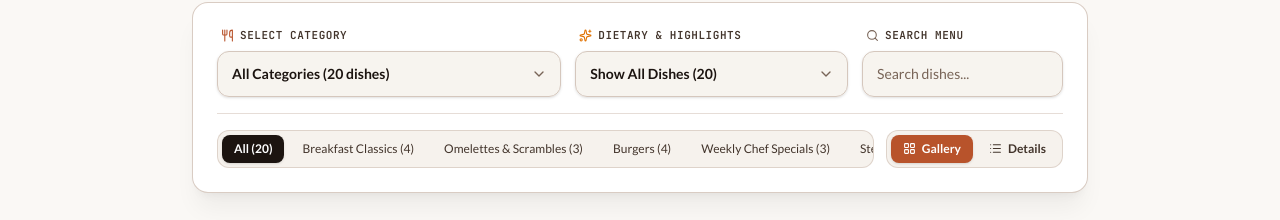
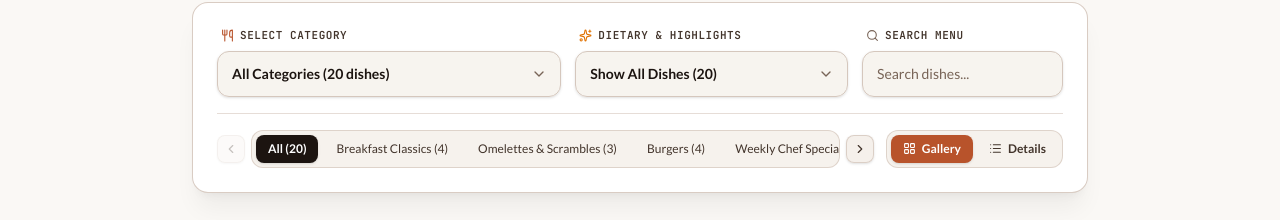
Before and after one commit to SonyLucky7/Eppies-Restaurant, a Next.js app: page /menu in a window 1280 px wide. Shown: the part 381-601 px from the top of the page. Built offline with nearby package versions, Linux system fonts and the light colour scheme; a web font is replaced by a local one.

Commit message:
fix(menu): make category rail smoothly scrollable with clickable arrow buttons, mouse wheel, and drag support

```diff
--- a/src/app/menu/page.tsx
+++ b/src/app/menu/page.tsx
@@ -1,6 +1,6 @@
 "use client";
 
-import { useState, useMemo } from "react";
+import { useState, useMemo, useRef, useEffect } from "react";
 import { motion, AnimatePresence } from "framer-motion";
 import {
   Search,
@@ -13,6 +13,7 @@ import {
   LayoutGrid,
   List,
   ChevronRight,
+  ChevronLeft,
   ChevronDown,
   Info
 } from "lucide-react";
@@ -27,6 +28,78 @@ export default function MenuPage() {
   const [searchQuery, setSearchQuery] = useState("");
   const [viewMode, setViewMode] = useState<"grid" | "list">("grid");
   const [activeModalItem, setActiveModalItem] = useState<MenuItem | null>(null);
+
+  // Horizontal Category Rail Scroll state and handlers
+  const categoryRailRef = useRef<HTMLDivElement>(null);
+  const [canScrollLeft, setCanScrollLeft] = useState(false);
+  const [canScrollRight, setCanScrollRight] = useState(true);
+
+  const checkScroll = () => {
+    if (!categoryRailRef.current) return;
+    const { scrollLeft, scrollWidth, clientWidth } = categoryRailRef.current;
+    setCanScrollLeft(scrollLeft > 4);
+    setCanScrollRight(scrollLeft < scrollWidth - clientWidth - 4);
+  };
+
+  useEffect(() => {
+    checkScroll();
+    window.addEventListener("resize", checkScroll);
+    return () => window.removeEventListener("resize", checkScroll);
+  }, []);
+
+  const scrollRail = (direction: "left" | "right") => {
+    if (!categoryRailRef.current) return;
+    const scrollAmount = 240;
+    categoryRailRef.current.scrollBy({
+      left: direction === "left" ? -scrollAmount : scrollAmount,
+      behavior: "smooth",
+    });
+    setTimeout(checkScroll, 350);
+  };
+
+  // Convert mouse wheel vertical scroll to horizontal scroll
+  const handleRailWheel = (e: React.WheelEvent<HTMLDivElement>) => {
+    if (!categoryRailRef.current) return;
+    if (e.deltaY !== 0) {
+      categoryRailRef.current.scrollLeft += e.deltaY;
+      checkScroll();
+    }
+  };
+
+  // Drag-to-scroll with mouse
+  const isDragging = useRef(false);
+  const startX = useRef(0);
+  const scrollLeftPos = useRef(0);
+
+  const handleMouseDown = (e: React.MouseEvent<HTMLDivElement>) => {
+    if (!categoryRailRef.current) return;
+    isDragging.current = true;
+    startX.current = e.pageX - categoryRailRef.current.offsetLeft;
+    scrollLeftPos.current = categoryRailRef.current.scrollLeft;
+  };
+
+  const handleMouseMove = (e: React.MouseEvent<HTMLDivElement>) => {
+    if (!isDragging.current || !categoryRailRef.current) return;
+    e.preventDefault();
+    const x = e.pageX - categoryRailRef.current.offsetLeft;
+    const walk = (x - startX.current) * 1.5;
+    categoryRailRef.current.scrollLeft = scrollLeftPos.current - walk;
+    checkScroll();
+  };
+
+  const handleMouseUpOrLeave = () => {
+    isDragging.current = false;
+  };
+
+  // Auto-scroll selected category pill into view
+  useEffect(() => {
+    if (!categoryRailRef.current) return;
+    const activeBtn = categoryRailRef.current.querySelector<HTMLElement>(`[data-category-id="${selectedCategory}"]`);
+    if (activeBtn) {
+      activeBtn.scrollIntoView({ behavior: "smooth", block: "nearest", inline: "center" });
+    }
+    setTimeout(checkScroll, 350);
+  }, [selectedCategory]);
 
   // All items flattened
   const allItems = useMemo(() => {
@@ -245,11 +318,38 @@ export default function MenuPage() {
 
             {/* Quick Segmented Categories Rail + View Switcher */}
             <div className="mt-4 pt-4 border-t border-brown-200/60 flex flex-col md:flex-row items-center justify-between gap-3">
-              {/* Contained horizontal segmented bar */}
-              <div className="w-full md:w-auto overflow-x-auto flex items-center gap-1.5 p-1 bg-cream/80 rounded-xl border border-brown-200/70 [scrollbar-width:none] [-ms-overflow-style:none] [&::-webkit-scrollbar]:hidden">
+              {/* Category Rail with Left & Right Clickable Arrows */}
+              <div className="relative flex items-center w-full md:flex-1 min-w-0">
+                {/* Left Scroll Arrow */}
                 <button
+                  onClick={() => scrollRail("left")}
+                  disabled={!canScrollLeft}
+                  aria-label="Scroll categories left"
+                  title="Scroll left"
+                  className={`p-1.5 rounded-lg border border-brown-200/80 bg-cream/90 text-brown-700 mr-1.5 shrink-0 transition-all cursor-pointer shadow-sm ${
+                    canScrollLeft
+                      ? "hover:bg-brown-900 hover:text-white opacity-100"
+                      : "opacity-30 cursor-not-allowed"
+                  }`}
+                >
+                  <ChevronLeft size={14} />
+                </button>
+
+                {/* Scrollable Track (Supports Mouse Wheel, Dragging, Touch & Arrows) */}
+                <div
+                  ref={categoryRailRef}
+                  onWheel={handleRailWheel}
+                  onMouseDown={handleMouseDown}
+                  onMouseMove={handleMouseMove}
+                  onMouseUp={handleMouseUpOrLeave}
+                  onMouseLeave={handleMouseUpOrLeave}
+                  onScroll={checkScroll}
+                  className="flex-1 min-w-0 overflow-x-auto flex items-center gap-1.5 p-1 bg-cream/80 rounded-xl border border-brown-200/70 scroll-smooth select-none cursor-grab active:cursor-grabbing [scrollbar-width:none] [-ms-overflow-style:none] [&::-webkit-scrollbar]:hidden"
+                >
+                  <button
+                    data-category-id="all"
                     onClick={() => handleCategorySelect("all")}
-                  className={`px-3 py-1.5 rounded-lg text-xs font-medium transition-all whitespace-nowrap cursor-pointer ${
+                    className={`px-3 py-1.5 rounded-lg text-xs font-medium transition-all whitespace-nowrap cursor-pointer shrink-0 ${
                       selectedCategory === "all"
                         ? "bg-brown-900 text-white font-semibold shadow-sm"
                         : "text-brown-700 hover:text-brown-900 hover:bg-white/60"
@@ -260,8 +360,9 @@ export default function MenuPage() {
                   {menuCategories.map((cat) => (
                     <button
                       key={cat.id}
+                      data-category-id={cat.id}
                       onClick={() => handleCategorySelect(cat.id)}
-                    className={`px-3 py-1.5 rounded-lg text-xs font-medium transition-all whitespace-nowrap cursor-pointer ${
+                      className={`px-3 py-1.5 rounded-lg text-xs font-medium transition-all whitespace-nowrap cursor-pointer shrink-0 ${
                         selectedCategory === cat.id
                           ? "bg-brown-900 text-white font-semibold shadow-sm"
                           : "text-brown-700 hover:text-brown-900 hover:bg-white/60"
@@ -270,6 +371,22 @@ export default function MenuPage() {
                       {cat.name.replace(" & Handcrafted Sandwiches", "").replace(", Seafood & Dinner Classics", "")} ({cat.items.length})
                     </button>
                   ))}
+                </div>
+
+                {/* Right Scroll Arrow */}
+                <button
+                  onClick={() => scrollRail("right")}
+                  disabled={!canScrollRight}
+                  aria-label="Scroll categories right"
+                  title="Scroll right"
+                  className={`p-1.5 rounded-lg border border-brown-200/80 bg-cream/90 text-brown-700 ml-1.5 shrink-0 transition-all cursor-pointer shadow-sm ${
+                    canScrollRight
+                      ? "hover:bg-brown-900 hover:text-white opacity-100"
+                      : "opacity-30 cursor-not-allowed"
+                  }`}
+                >
+                  <ChevronRight size={14} />
+                </button>
               </div>
 
               {/* View Mode Toggle */}
```
Lines whose indentation alone changed are shown as unchanged.
